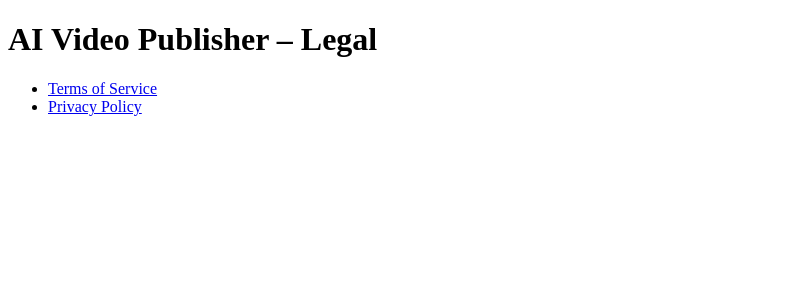
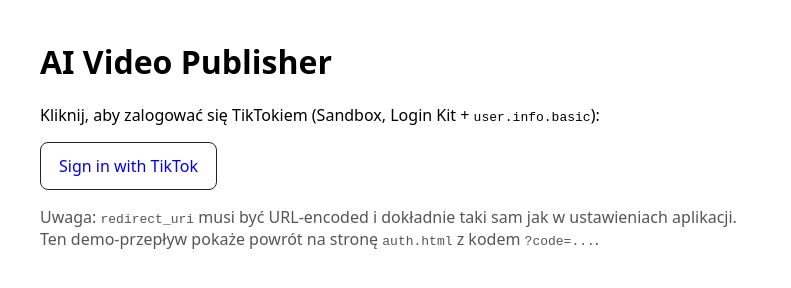
Before and after one commit to orutkowski1ortho-aimodels/ai-video-publisher, a plain HTML site: page index.html in a window 1280 px wide. Shown: the whole page, without its empty margins (0-791 px from the left). Drawn offline with Linux system fonts and the light colour scheme.

```diff
--- a/index.html
+++ b/index.html
@@ -1,15 +1,33 @@
 <!DOCTYPE html>
 <html lang="en">
 <head>
-  <meta charset="UTF-8">
-  <meta name="viewport" content="width=device-width, initial-scale=1.0">
-  <title>AI Video Publisher – Legal</title>
+  <meta charset="UTF-8" />
+  <meta name="viewport" content="width=device-width,initial-scale=1" />
+  <title>AI Video Publisher – Login</title>
+  <style>
+    body{font-family:system-ui,-apple-system,Segoe UI,Roboto,Helvetica,Arial,sans-serif;margin:40px}
+    .btn{display:inline-block;padding:12px 18px;border-radius:8px;border:1px solid #222;text-decoration:none}
+    .note{margin-top:16px;color:#555}
+  </style>
 </head>
 <body>
-  <h1>AI Video Publisher – Legal</h1>
-  <ul>
-    <li><a href="terms.html">Terms of Service</a></li>
-    <li><a href="privacy.html">Privacy Policy</a></li>
-  </ul>
+  <h1>AI Video Publisher</h1>
+  <p>Kliknij, aby zalogować się TikTokiem (Sandbox, Login Kit + <code>user.info.basic</code>):</p>
+
+  <!-- PRZYCISK LOGOWANIA (OAuth authorize) -->
+  <a class="btn"
+     href="https://open-api.tiktokglobalplatform.com/oauth/authorize/
+?client_key=sbaw8lk56uu0qhlnsh
+&response_type=code
+&scope=user.info.basic
+&redirect_uri=https%3A%2F%2Forutkowski1ortho-aimodels.github.io%2Fai-video-publisher%2Fauth.html
+&state=xyz123">
+    Sign in with TikTok
+  </a>
+
+  <p class="note">
+    Uwaga: <code>redirect_uri</code> musi być URL‑encoded i dokładnie taki sam jak w ustawieniach aplikacji.<br>
+    Ten demo‑przepływ pokaże powrót na stronę <code>auth.html</code> z kodem <code>?code=...</code>.
+  </p>
 </body>
 </html>
```
